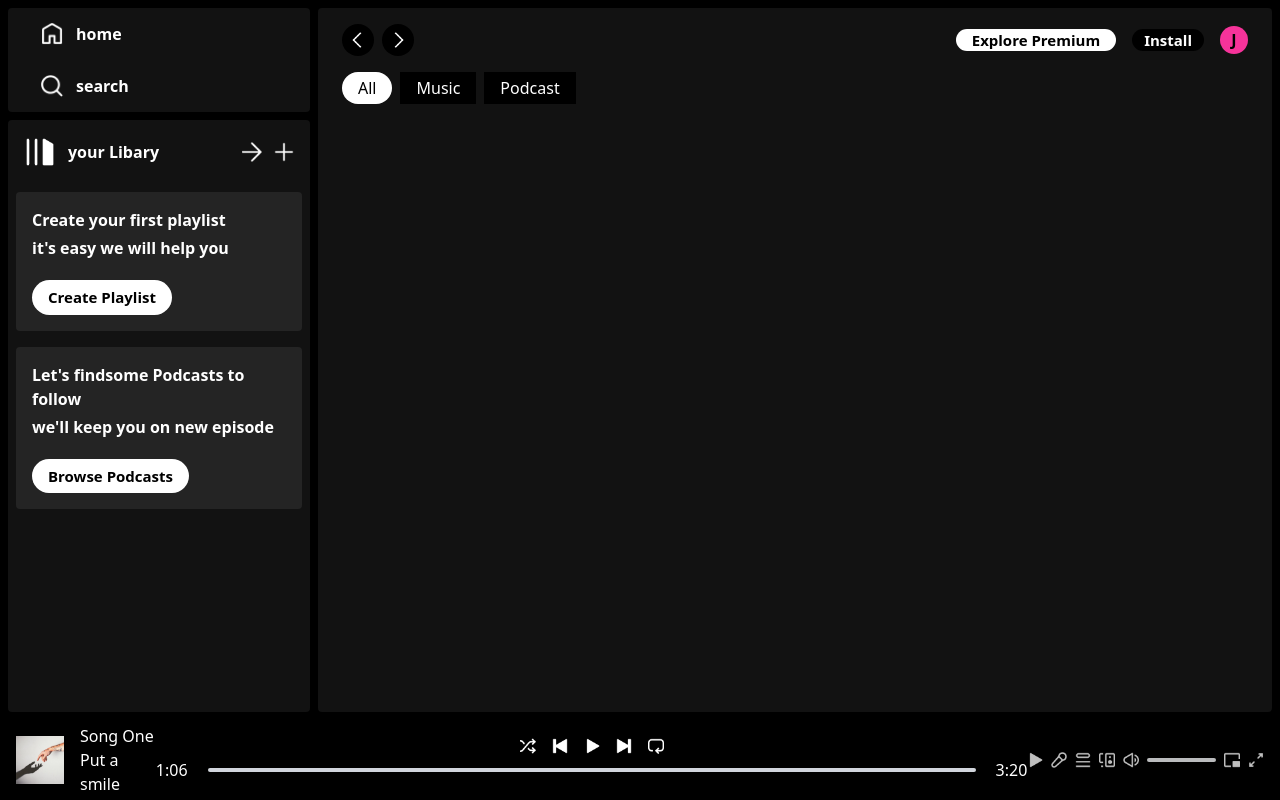
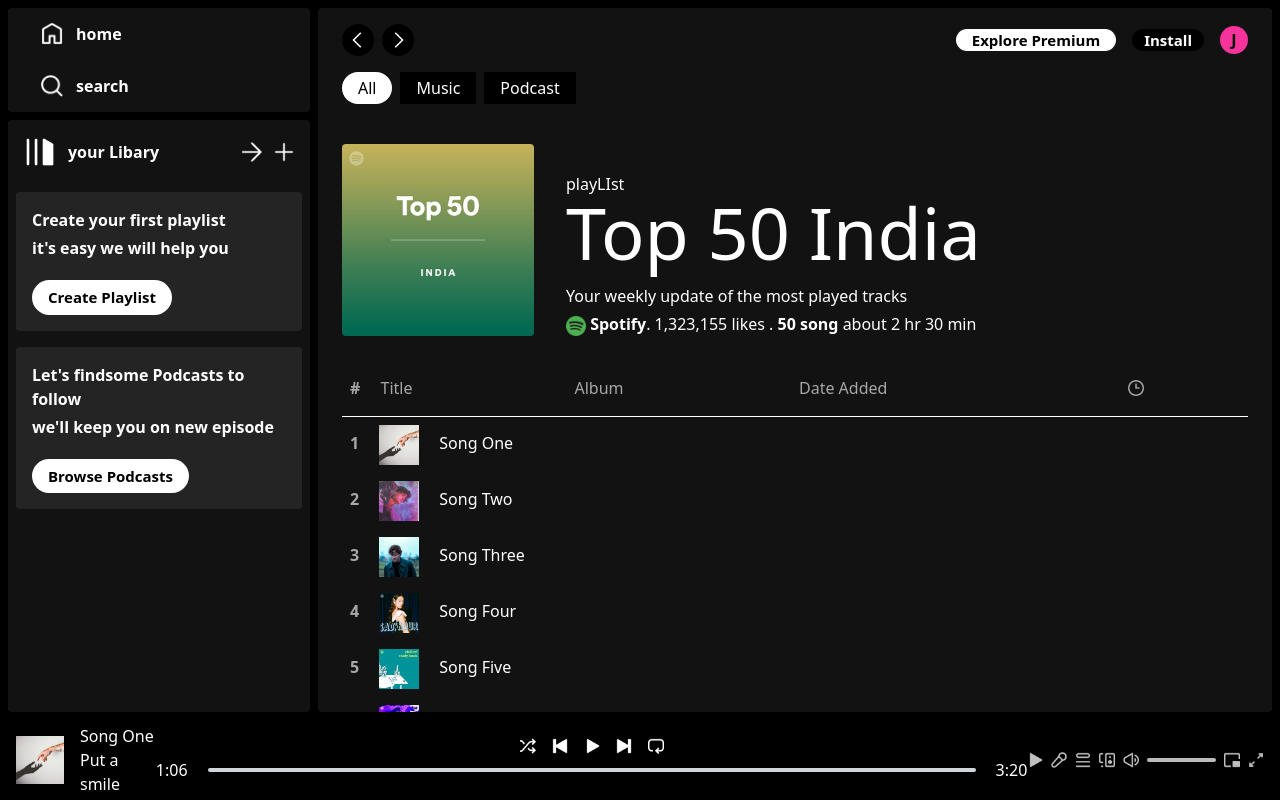
Before and after one commit to mdjameel04/Spotify-Clone, a React (Vite) app: page /album/1 in a window 1280 px wide. Built offline with nearby package versions, Linux system fonts and the light colour scheme.

Commit message:
added feauters

```diff
--- a/src/Components/DisplayAlbum.jsx
+++ b/src/Components/DisplayAlbum.jsx
@@ -1,10 +1,47 @@
 import React from 'react'
 import Navbar from './Navbar'
+import { useParams } from 'react-router-dom'
+import { albumsData, assets, songsData } from '../assets/assets'
 
 const DisplayAlbum = () => {
+    const {id} = useParams()
+    const albumData = albumsData[id]
   return (
     <>
       <Navbar/>
+      <div className='mt-10 flex gap-8 flex-col md:flex-row md:items-end'>
+     <img  className='w-48 rounded  ' src={albumData.image} alt="" />
+     <div className='flex flex-col'>
+    <p>playLIst</p>
+    <h2 className='text-5xl font-blod mb-4 md:text-7xl'>{albumData.name}</h2>
+    <h4>{ albumData.desc}</h4>
+    <p className='mt-1'>
+        <img className='inline-block w-5 ' src={assets.spotify_logo} alt="" />
+        <b> Spotify</b>
+        . 1,323,155 likes
+        . <b> 50 song </b>
+        about 2 hr 30 min
+    </p>
+     </div>
+      </div>
+      <div className='grid grid-cols-3 sm:grid-cols-4 mt-10 mb-4 pl-2 text-[#a7a7a7]'>
+      <p><b className='mr-4'> #</b> Title </p>
+      <p> Album</p>
+      < p className='hidden sm:block'> Date Added</p>
+      <img className='m-auto w-4' src={assets.clock_icon} alt="" />
+      </div>
+      <hr />
+      {
+        songsData.map((item, index)=>(
+          <div key={index} className='grid grid-cols-3 sm:grid-cols-4 gap-2 p-2 items-center text-[#a7a7a7] hover:bg-[#ffffff2b] cursor-pointer'>
+           <p className='text-white'>
+            <b className=' mr-4 text-[#a7a7a7] '>{index+1} </b>
+            <img src={item.image} className='inline w-10 mr-5' alt="" />
+           {item.name}
+
+            </p>
+          </div>
+        ))}
     </>
   )
 }
```
